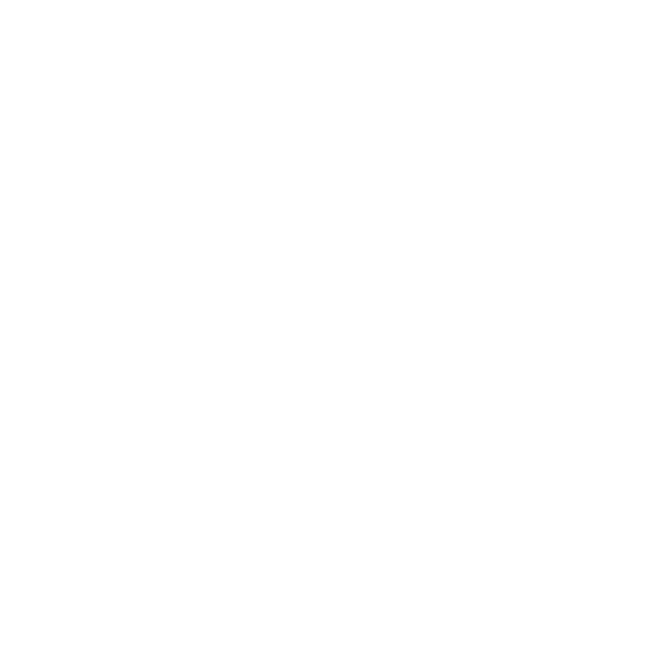
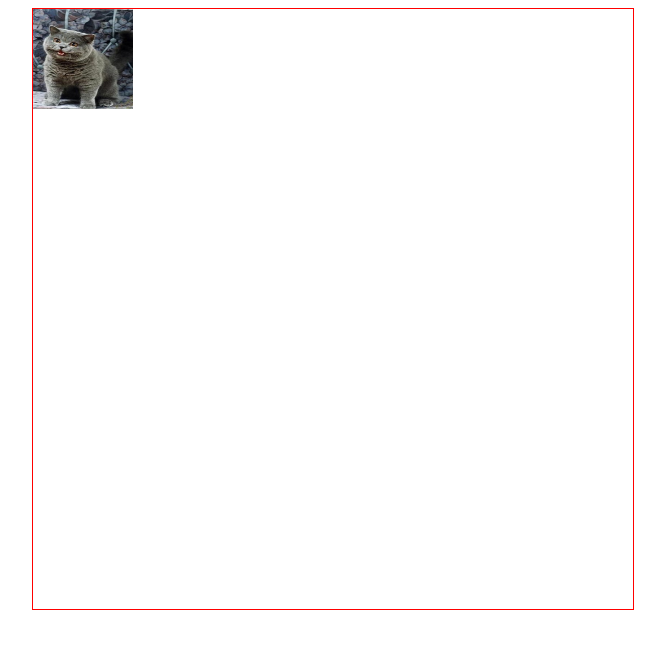
Before and after one commit to brnco/forCass_20161006, a plain HTML site: page index.html in a window 1280 px wide. Shown: the whole page, without its empty margins (307-972 px from the left). Drawn offline with Linux system fonts and the light colour scheme.

Commit message:
bus updates

```diff
--- a/index.html
+++ b/index.html
@@ -1,10 +1,21 @@
 <!DOCTYPE html>
 <html>
 <head>
-<script src = "placer.js"></script>
+<style>
+#cntr {
+	width:600px;
+	height:600px;
+	border:1px solid red;
+	margin: 0 auto;
+	top: 50%;
+	bottom:50%;
+}
+</style>
 </head>
 
 <body>
-
+<div id="cntr">
+</div>
+<script src = "placer.js"></script>
 </body>
 </html>
--- a/placer.js
+++ b/placer.js
@@ -17,7 +17,7 @@ imgObj.prototype.constructor = imgObj;
 
 imgObj.prototype.place = function() {
 	var placeLat = Math.floor(Math.random() * (this.latitude.upBound - this.latitude.lowBound + 1) + this.latitude.lowBound);
-	var placeLong = Math.floor(Math.random() * 800)
+	var placeLong = Math.floor(Math.random() * 600)
 	return [placeLat, placeLong];
 };
 
@@ -45,9 +45,20 @@ images.push(io3);
 var whichLink = Math.floor(Math.random() * links.length);
 
 var whichImg = Math.floor(Math.random() * images.length);
+var latLong = images[whichImg].place();
+var lat = latLong[0];
+var lng = latLong[1];
+var elem = document.createElement("img");
+elem.src = images[whichImg].file;
+//elem.style.position = "absolute";
+elem.style.left = lng + "px";
+elem.style.bottom = lat + "px";
+elem.setAttribute("height","100px");
+elem.setAttribute("width","100px");
+document.getElementById("cntr").appendChild(elem);
+console.log(elem.style.position);
 
-console.log(whichImg)
 console.log("image: " + images[whichImg].file);
 console.log("latitude: " + images[whichImg].latitude.latitude)
-console.log("location: " + images[whichImg].place());
+console.log("location: " + images[whichImg].place().placeLat);
 console.log("link: " + links[whichLink]);
```
